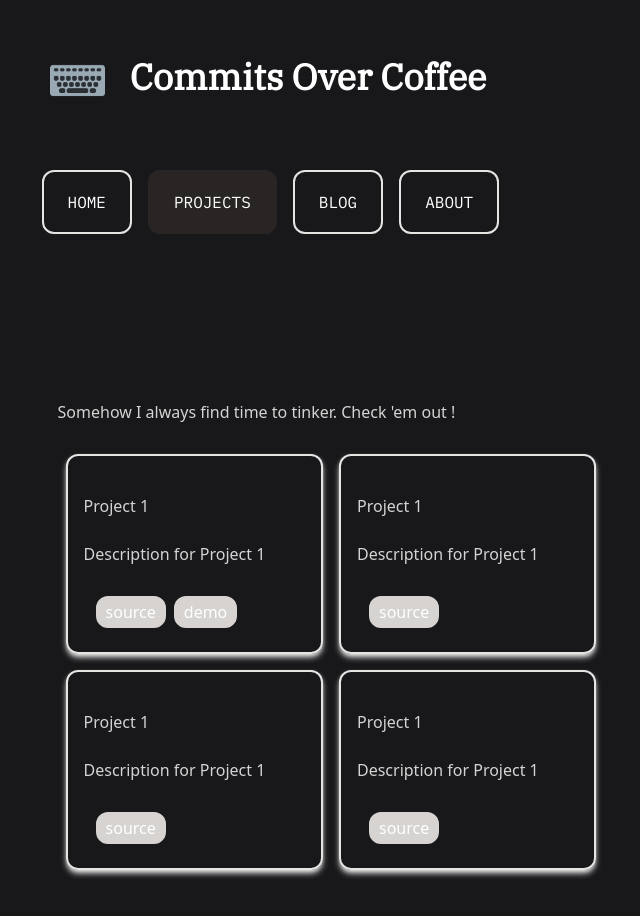
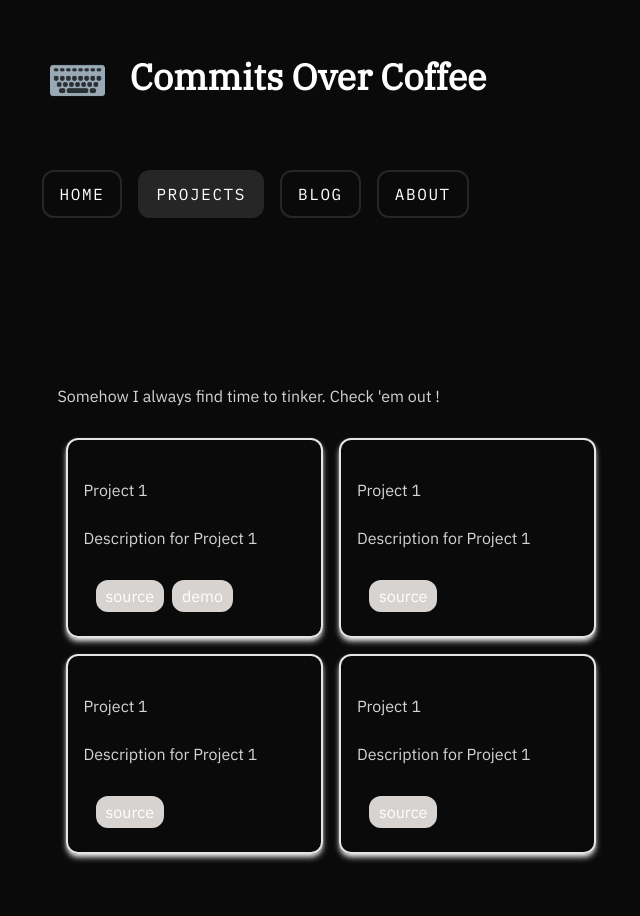
Before and after one commit to commitsovercoffee/site, a SvelteKit app: page /projects in a window 1280 px wide. Shown: the top 916 px of the page, without its empty margins (309-949 px from the left). Built offline with nearby package versions, Linux system fonts and the light colour scheme.

Commit message:
updates color

```diff
--- a/package.json
+++ b/package.json
@@ -26,6 +26,7 @@
   },
   "type": "module",
   "dependencies": {
+    "@fontsource-variable/caveat": "^5.0.8",
     "@fontsource/ibm-plex-mono": "^5.0.8",
     "@fontsource/ibm-plex-sans": "^5.0.12",
     "@fontsource/ibm-plex-serif": "^5.0.8"
--- a/src/app.html
+++ b/src/app.html
@@ -1,4 +1,4 @@
-<!DOCTYPE html>
+<!doctype html>
 <html lang="en">
   <head>
     <meta charset="utf-8" />
@@ -8,7 +8,7 @@
   </head>
   <body
     data-sveltekit-preload-data="hover"
-    class="mx-auto bg-zinc-900 prose prose-neutral prose-invert selection:bg-stone-300"
+    class="mx-auto bg-neutral-950 prose prose-neutral prose-invert selection:bg-sky-400"
   >
     <div style="display: contents">%sveltekit.body%</div>
   </body>
--- a/src/lib/components/Button.svelte
+++ b/src/lib/components/Button.svelte
@@ -3,18 +3,18 @@
 	export let href = "";
 
 	const baseStyle =
-		"p-4 m-2 rounded-2xl border-2 hover:bg-stone-800 transition-colors duration-200 ease-in no-underline hover:prose hover:prose-invert";
+		"font-plex_mono m-2 rounded-xl p-4 font-bold no-underline uppercase transition-all duration-200 ease-in-out";
 </script>
 
 <a {href}>
 	{#if type === "primary"}
-		<button class={`${baseStyle} bg-stone-300 border-stone-800`}>
+		<button
+			class={`${baseStyle} bg-neutral-800 text-neutral-200 hover:shadow-md hover:shadow-neutral-600`}
+		>
 			<slot />
 		</button>
 	{:else if type === "secondary"}
-		<button
-			class={`${baseStyle} bg-stone-200 border-stone-200 hover:border-stone-800`}
-		>
+		<button class={`${baseStyle} bg-neutral-200 hover:bg-sky-300`}>
 			<slot />
 		</button>
 	{/if}
--- a/src/lib/components/Nav.svelte
+++ b/src/lib/components/Nav.svelte
@@ -6,14 +6,12 @@
 		$page.url.pathname.split("/").pop() || $page.url.pathname;
 
 	const navStyle =
-		"m-2 border-2 border-stone-200 rounded-xl py-4 px-6 no-underline uppercase transition-all duration-200 ease-in-out";
+		"font-plex_mono m-2 border-2 border-neutral-800 rounded-xl px-4 py-2 no-underline uppercase transition-all duration-200 ease-in-out";
 </script>
 
-<section>
+<section class="text-neutral-200 prose prose-invert">
 	<a href="/" class="no-underline">
-		<p
-			class="font-plex_serif font-semibold text-3xl text-stne-800 md:text-4xl"
-		>
+		<p class="font-plex_serif font-black text-3xl md:text-4xl">
 			<img
 				class="m-2 p-2 inline h-14"
 				src="favicon.png"
@@ -23,13 +21,16 @@
 		</p>
 	</a>
 
-	<div class="flex w-fit font-plex_mono font-medium">
+	<div
+		class="flex w-fit font-plex_mono font-medium uppercase tracking-widest"
+	>
 		{#each navlinks as link}
 			{#if link === "home"}
 				<a
 					class={`${navStyle} ${
-						currentURL === "/" &&
-						"border-stone-800 bg-stone-800 prose prose-invert"
+						currentURL === "/"
+							? "bg-neutral-800"
+							: "hover:bg-neutral-800"
 					}`}
 					href={`/`}
 				>
@@ -39,7 +40,7 @@
 				<a
 					class={`${navStyle} ${
 						link === currentURL &&
-						"border-stone-800 bg-stone-800 prose prose-invert"
+						"border-neutral-800 bg-neutral-800 prose prose-invert"
 					}`}
 					href={link === "home"
 						? "/"
@@ -49,7 +50,7 @@
 				</a>
 			{:else}
 				<a
-					class={`${navStyle} hover:bg-stone-800 hover:prose hover:prose-invert hover:border-stone-800`}
+					class={`${navStyle} hover:bg-neutral-800 hover:prose hover:prose-invert hover:border-neutral-800`}
 					href={link === "home"
 						? "/"
 						: `/${link}`}
--- a/src/lib/components/Prompt.svelte
+++ b/src/lib/components/Prompt.svelte
@@ -1,3 +1,3 @@
-<h1 class="p-4 uppercase font-plex_sans font-extrabold bg-stone-300">
+<h1 class="p-4 uppercase font-plex_sans bg-neutral-300">
 	<slot />
 </h1>
--- a/src/lib/components/Title.svelte
+++ b/src/lib/components/Title.svelte
@@ -1,5 +1,7 @@
 <div
-	class="mt-28 mb-20 h-4 border-b-2 border-dashed border-stone-400 text-center"
+	class="mt-28 mb-20 h-4 border-b-2 border-dashed border-neutral-600 text-center"
 >
-	<h2 class="p-4 bg-stone-50 inline uppercase"><slot /></h2>
+	<h2 class="p-4 bg-neutral-950 text-neutral-600 font-caveat inline">
+		<slot />
+	</h2>
 </div>
--- a/src/lib/components/Typewriter.svelte
+++ b/src/lib/components/Typewriter.svelte
@@ -40,7 +40,7 @@
 	}
 </script>
 
-<div class="m-0 h-16 font-plex_sans font-semibold">
+<div class="m-0 h-16 font-plex_serif font-semibold">
 	{#key i}
 		<p in:typewriter={{ speed: 7 }}>
 			{messages[i] || ""}
--- a/src/lib/utils/index.js
+++ b/src/lib/utils/index.js
@@ -11,7 +11,7 @@ export const fetchMarkdownPosts = async () => {
         meta: metadata,
         path: postPath,
       };
-    })
+    }),
   );
 
   return allPosts;
--- a/src/routes/+layout.svelte
+++ b/src/routes/+layout.svelte
@@ -1,5 +1,4 @@
 <script>
-	import { page } from "$app/stores";
 	import "../app.css";
 	import Nav from "$lib/components/Nav.svelte";
 	import Cursor from "$lib/components/Cursor.svelte";
@@ -8,14 +7,14 @@
 	import "@fontsource/ibm-plex-serif";
 	import "@fontsource/ibm-plex-sans";
 	import "@fontsource/ibm-plex-mono";
+	import "@fontsource-variable/caveat";
 </script>
 
 <svelte:head>
 	<title>Commits Over Coffee</title>
 </svelte:head>
 
-<Cursor />
 <Nav />
-<main class="my-16 md:my-32 mx-4 p-2">
+<main class="my-16 md:my-32 mx-4 p-2 text-neutral-300 font-plex_sans">
 	<slot />
 </main>
--- a/src/routes/+page.svelte
+++ b/src/routes/+page.svelte
@@ -5,7 +5,6 @@
 	import Accordion from "$lib/components/Accordion.svelte";
 	import Prompt from "$lib/components/Prompt.svelte";
 	import Button from "$lib/components/Button.svelte";
-	import Frame from "$lib/components/Frame.svelte";
 	import Review from "$lib/components/Review.svelte";
 	import Tag from "$lib/components/Tag.svelte";
 	import Post from "$lib/components/Post.svelte";
@@ -27,7 +26,6 @@
 		<p>{content.intro}</p>
 		<div class="flex">
 			<Button type="primary">Let's Talk.</Button>
-			<Button type="secondary">Let's Not Talk.</Button>
 		</div>
 	</section>
 
--- a/tailwind.config.js
+++ b/tailwind.config.js
@@ -7,6 +7,7 @@ export default {
         plex_serif: "'IBM Plex Serif', serif ",
         plex_sans: "'IBM Plex Sans', sans-serif ",
         plex_mono: "'IBM Plex Mono', mono ",
+        caveat: "'Caveat Variable', sans-serif ",
       },
       keyframes: {
         typing: {
```
Also changed, not shown: 1 other file (tests, documents, lock files or other folders).
